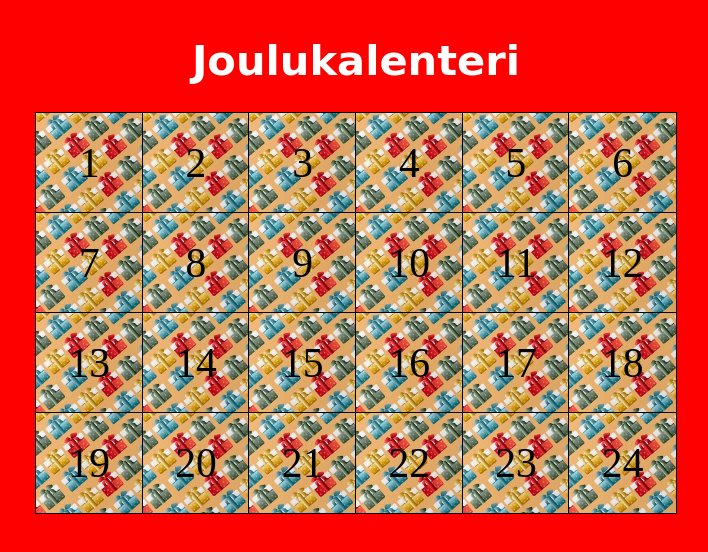
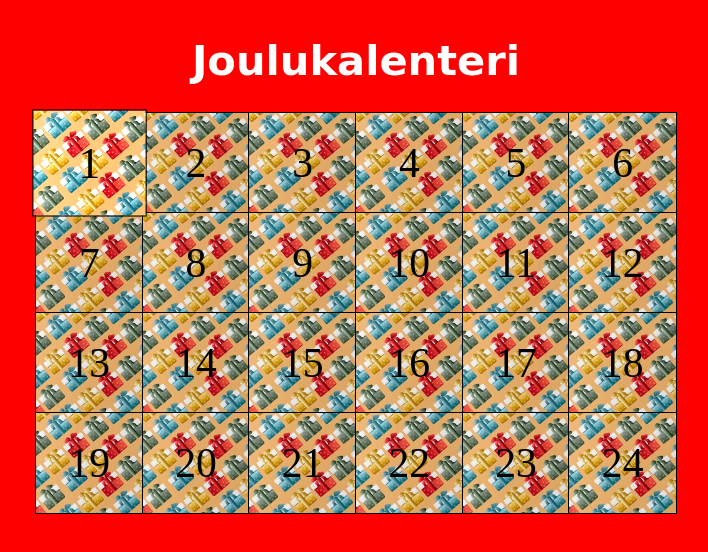
Before and after one commit to Veikko811/Joulukalenteri, a plain HTML site: page index.html in a window 1280 px wide. In both pictures the pointer is over the element 373 px from the left and 162 px from the top of the page. Shown: the whole page, without its empty margins (284-992 px from the left). Drawn offline with Linux system fonts and the light colour scheme.

Commit message:
Hover efekti valmis

```diff
--- a/tyyli.css
+++ b/tyyli.css
@@ -37,6 +37,16 @@
   cursor: pointer;
 }
 
+.calendarGrid div:hover {
+  filter: brightness(1.2);
+  /* kirkastaa kuvaa */
+  transform: scale(1.05);
+  /* suurentaa hieman */
+  transition: 0.2s;
+  /* tekee muutoksesta pehmeän */
+}
+
+
 @keyframes shake {
   0% {
     transform: translate(0px, 0px);
```
Also changed, not shown: index.html (+6 -4 lines).
